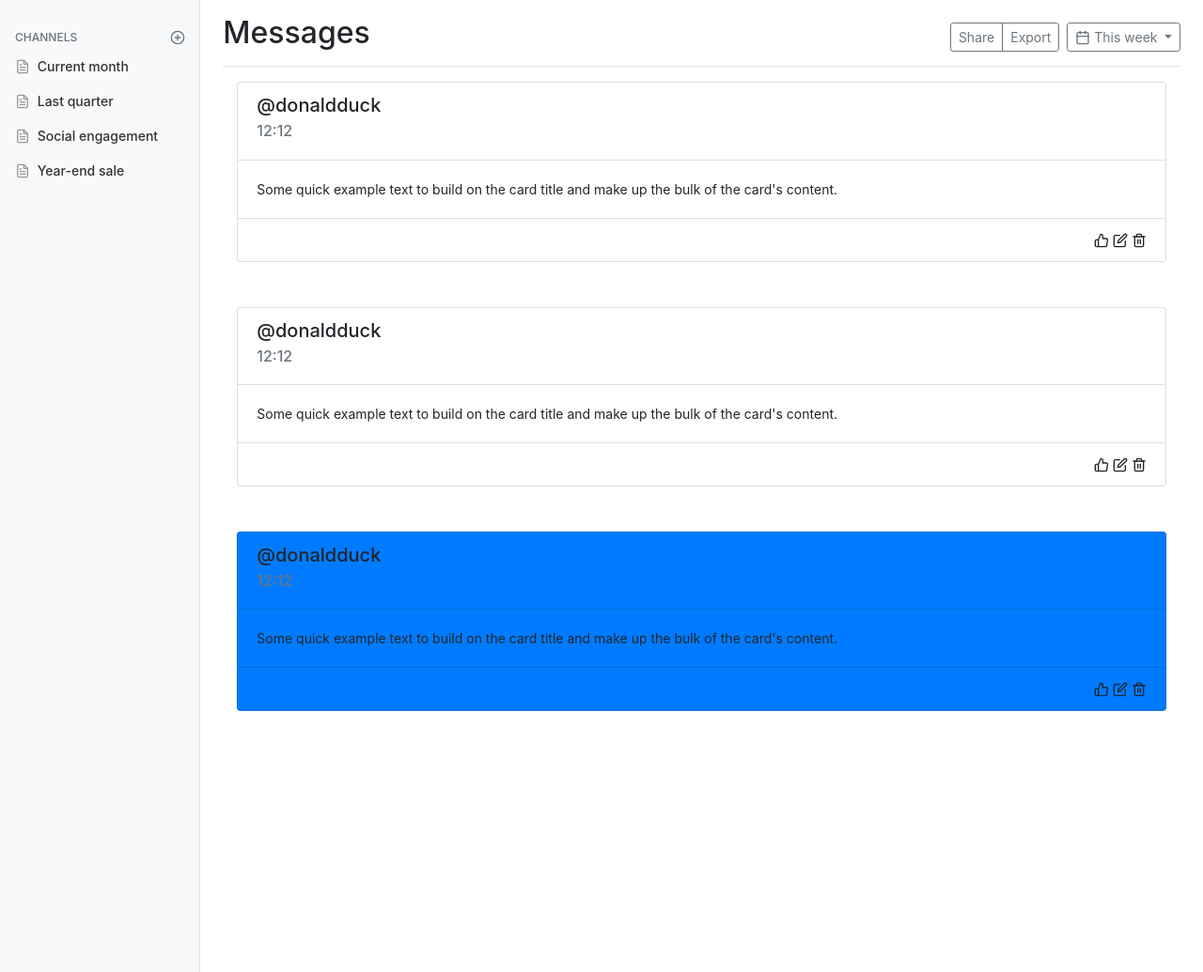
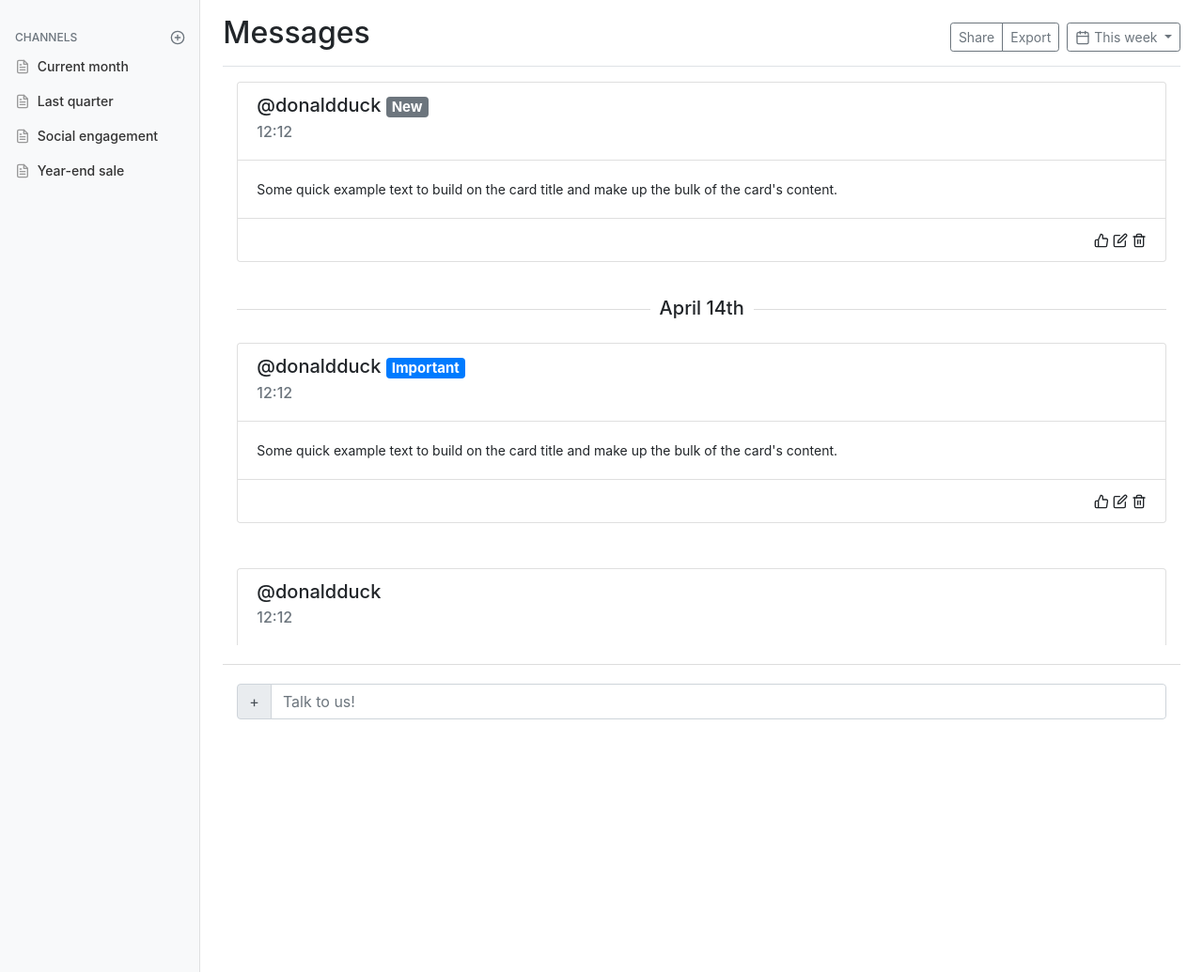
Before and after one commit to stuzfuz/scr, a PHP site: page /static_template/index.html in a window 1280 px wide. Shown: the part 48-1083 px from the top of the page at 94% size. Run offline with PHP 8.4, Linux system fonts and the light colour scheme; some libraries are stand-ins or nearby versions.

Commit message:
main page looking good

```diff
--- a/static_template/css/dashboard.css
+++ b/static_template/css/poormansslack.css
@@ -91,3 +91,30 @@ body {
 
 .border-top { border-top: 1px solid #e5e5e5; }
 .border-bottom { border-bottom: 1px solid #e5e5e5; }
+
+
+
+.text-with-line  {
+  width:100%;
+  text-align:center;
+  border-bottom: 1px solid #ddd;
+  line-height:0.1em;
+  margin:10px 0 35px;
+}
+
+.text-with-line-span  {
+  background:#fff;
+  padding:0 10px;
+}
+
+
+.scrollable-messages {
+  height: 600px;
+  overflow: auto;
+}
+
+.new-message {
+  margin-top: 20px;
+  padding-top: 20px;
+  border-top: 1px solid #ddd;
+}
--- a/static_template/index.html
+++ b/static_template/index.html
@@ -9,15 +9,14 @@
     <meta name="viewport" content="width=device-width, initial-scale=1, shrink-to-fit=no">
     <meta name="description" content="">
     <meta name="author" content="">
-    <link rel="icon" href="../../../../favicon.ico">
 
-    <title>Dashboard Template for Bootstrap</title>
+    <title>PoorMansSlack</title>
 
     <!-- Bootstrap core CSS -->
     <link href="dist/css/bootstrap.min.css" rel="stylesheet">
 
     <!-- Custom styles for this template -->
-    <link href="css/dashboard.css" rel="stylesheet">
+    <link href="css/poormansslack.css" rel="stylesheet">
   </head>
 
   <body>
@@ -119,7 +118,7 @@
 
 
              <!-- our messages-->
-             <div class="container">
+             <div class="container scrollable-messages">
                     <!-- <div class="card-header bg-transparent ">@donaldduck, </div> -->
 
 
@@ -135,7 +134,7 @@
 
                   <div class="card  mb-5  " >
                       <div class="card-header bg-transparent ">
-                          <h5 class="card-title">@donaldduck</h5>
+                          <h5 class="card-title">@donaldduck     <span class="badge badge-secondary">New</span></h5>
                           <h6 class="card-subtitle mb-2 text-muted">12:12</h6>
                       </div>
                       <div class="card-body ">
@@ -146,10 +145,13 @@
                     </div>
 
 
+                    <!--   http://jsfiddle.net/7jGHS/   -->
+                    <h5 class="text-with-line"><span class="text-with-line-span">April 14th</span></h5>
+
 
                     <div class="card  mb-5 " >
                         <div class="card-header bg-transparent ">
-                            <h5 class="card-title">@donaldduck</h5>
+                            <h5 class="card-title">@donaldduck     <span class="badge badge-primary">Important</span></h5>
                             <h6 class="card-subtitle mb-2 text-muted">12:12</h6>
                         </div>
                         <div class="card-body ">
@@ -160,7 +162,7 @@
                       </div>
 
 
-                      <div class="card  mb-5  bg-primary " >
+                      <div class="card  mb-5" >
                           <div class="card-header bg-transparent ">
                               <h5 class="card-title">@donaldduck</h5>
                               <h6 class="card-subtitle mb-2 text-muted">12:12</h6>
@@ -171,6 +173,141 @@
                           </div>
                           <div class="card-footer bg-transparent text-right">   <span data-feather="thumbs-up"></span>   <span data-feather="edit"></span>   <span data-feather="trash-2"></span>   </div>
                         </div>
+
+
+                        <div class="card  mb-5 " >
+                            <div class="card-header bg-transparent ">
+                                <h5 class="card-title">@donaldduck     <span class="badge badge-primary">Important</span></h5>
+                                <h6 class="card-subtitle mb-2 text-muted">12:12</h6>
+                            </div>
+                            <div class="card-body ">
+                              <!-- <h5 class="card-title">Success card title</h5> -->
+                              <p class="card-text">Some quick example text to build on the card title and make up the bulk of the card's content.</p>
+                            </div>
+                            <div class="card-footer bg-transparent text-right">   <span data-feather="thumbs-up"></span>   <span data-feather="edit"></span>   <span data-feather="trash-2"></span>   </div>
+                          </div>
+
+
+                          <div class="card  mb-5" >
+                              <div class="card-header bg-transparent ">
+                                  <h5 class="card-title">@donaldduck</h5>
+                                  <h6 class="card-subtitle mb-2 text-muted">12:12</h6>
+                              </div>
+                              <div class="card-body ">
+                                <!-- <h5 class="card-title">Success card title</h5> -->
+                                <p class="card-text">Some quick example text to build on the card title and make up the bulk of the card's content.</p>
+                              </div>
+                              <div class="card-footer bg-transparent text-right">   <span data-feather="thumbs-up"></span>   <span data-feather="edit"></span>   <span data-feather="trash-2"></span>   </div>
+                            </div>
+
+
+
+                            <div class="card  mb-5 " >
+                                <div class="card-header bg-transparent ">
+                                    <h5 class="card-title">@donaldduck     <span class="badge badge-primary">Important</span></h5>
+                                    <h6 class="card-subtitle mb-2 text-muted">12:12</h6>
+                                </div>
+                                <div class="card-body ">
+                                  <!-- <h5 class="card-title">Success card title</h5> -->
+                                  <p class="card-text">Some quick example text to build on the card title and make up the bulk of the card's content.</p>
+                                </div>
+                                <div class="card-footer bg-transparent text-right">   <span data-feather="thumbs-up"></span>   <span data-feather="edit"></span>   <span data-feather="trash-2"></span>   </div>
+                              </div>
+
+
+                              <div class="card  mb-5" >
+                                  <div class="card-header bg-transparent ">
+                                      <h5 class="card-title">@donaldduck</h5>
+                                      <h6 class="card-subtitle mb-2 text-muted">12:12</h6>
+                                  </div>
+                                  <div class="card-body ">
+                                    <!-- <h5 class="card-title">Success card title</h5> -->
+                                    <p class="card-text">Some quick example text to build on the card title and make up the bulk of the card's content.</p>
+                                  </div>
+                                  <div class="card-footer bg-transparent text-right">   <span data-feather="thumbs-up"></span>   <span data-feather="edit"></span>   <span data-feather="trash-2"></span>   </div>
+                                </div>
+
+
+                                <div class="card  mb-5 " >
+                                    <div class="card-header bg-transparent ">
+                                        <h5 class="card-title">@donaldduck     <span class="badge badge-primary">Important</span></h5>
+                                        <h6 class="card-subtitle mb-2 text-muted">12:12</h6>
+                                    </div>
+                                    <div class="card-body ">
+                                      <!-- <h5 class="card-title">Success card title</h5> -->
+                                      <p class="card-text">Some quick example text to build on the card title and make up the bulk of the card's content.</p>
+                                    </div>
+                                    <div class="card-footer bg-transparent text-right">   <span data-feather="thumbs-up"></span>   <span data-feather="edit"></span>   <span data-feather="trash-2"></span>   </div>
+                                  </div>
+
+
+                                  <div class="card  mb-5" >
+                                      <div class="card-header bg-transparent ">
+                                          <h5 class="card-title">@donaldduck</h5>
+                                          <h6 class="card-subtitle mb-2 text-muted">12:12</h6>
+                                      </div>
+                                      <div class="card-body ">
+                                        <!-- <h5 class="card-title">Success card title</h5> -->
+                                        <p class="card-text">Some quick example text to build on the card title and make up the bulk of the card's content.</p>
+                                      </div>
+                                      <div class="card-footer bg-transparent text-right">   <span data-feather="thumbs-up"></span>   <span data-feather="edit"></span>   <span data-feather="trash-2"></span>   </div>
+                                    </div>
+
+
+
+                                    <div class="card  mb-5 " >
+                                        <div class="card-header bg-transparent ">
+                                            <h5 class="card-title">@donaldduck     <span class="badge badge-primary">Important</span></h5>
+                                            <h6 class="card-subtitle mb-2 text-muted">12:12</h6>
+                                        </div>
+                                        <div class="card-body ">
+                                          <!-- <h5 class="card-title">Success card title</h5> -->
+                                          <p class="card-text">Some quick example text to build on the card title and make up the bulk of the card's content.</p>
+                                        </div>
+                                        <div class="card-footer bg-transparent text-right">   <span data-feather="thumbs-up"></span>   <span data-feather="edit"></span>   <span data-feather="trash-2"></span>   </div>
+                                      </div>
+
+
+                                      <div class="card  mb-5" >
+                                          <div class="card-header bg-transparent ">
+                                              <h5 class="card-title">@donaldduck</h5>
+                                              <h6 class="card-subtitle mb-2 text-muted">12:12</h6>
+                                          </div>
+                                          <div class="card-body ">
+                                            <!-- <h5 class="card-title">Success card title</h5> -->
+                                            <p class="card-text">Some quick example text to build on the card title and make up the bulk of the card's content.</p>
+                                          </div>
+                                          <div class="card-footer bg-transparent text-right">   <span data-feather="thumbs-up"></span>   <span data-feather="edit"></span>   <span data-feather="trash-2"></span>   </div>
+                                        </div>
+
+
+
+                                        <div class="card  mb-5 " >
+                                            <div class="card-header bg-transparent ">
+                                                <h5 class="card-title">@donaldduck     <span class="badge badge-primary">Important</span></h5>
+                                                <h6 class="card-subtitle mb-2 text-muted">12:12</h6>
+                                            </div>
+                                            <div class="card-body ">
+                                              <!-- <h5 class="card-title">Success card title</h5> -->
+                                              <p class="card-text">Some quick example text to build on the card title and make up the bulk of the card's content.</p>
+                                            </div>
+                                            <div class="card-footer bg-transparent text-right">   <span data-feather="thumbs-up"></span>   <span data-feather="edit"></span>   <span data-feather="trash-2"></span>   </div>
+                                          </div>
+
+
+                                          <div class="card  mb-5" >
+                                              <div class="card-header bg-transparent ">
+                                                  <h5 class="card-title">@donaldduck</h5>
+                                                  <h6 class="card-subtitle mb-2 text-muted">12:12</h6>
+                                              </div>
+                                              <div class="card-body ">
+                                                <!-- <h5 class="card-title">Success card title</h5> -->
+                                                <p class="card-text">Some quick example text to build on the card title and make up the bulk of the card's content.</p>
+                                              </div>
+                                              <div class="card-footer bg-transparent text-right">   <span data-feather="thumbs-up"></span>   <span data-feather="edit"></span>   <span data-feather="trash-2"></span>   </div>
+                                            </div>
+
+
 
 
                     <!-- <div class="card  mb-5   " >
@@ -192,6 +329,26 @@
                           <div class="card-footer bg-transparent text-right"> <span data-feather="edit"></span>   <span data-feather="trash-2"></span>   </div>
                         </div>
                       -->
+
+
+                    </div>
+                    <div class="container new-message">
+
+                      <form>
+                          <div class="form-group">
+                              <!-- <label for="validationCustomUsername">Username</label> -->
+                                <div class="input-group">
+                                  <div class="input-group-prepend">
+                                    <span class="input-group-text" id="inputGroupPrepend">+</span>
+                                  </div>
+                                  <input type="text" class="form-control" id="new_message" placeholder="Talk to us!" required>
+
+                                </div>
+                              </div>
+
+                          </div>
+                        </form>
+
 
 
               </div>
```
